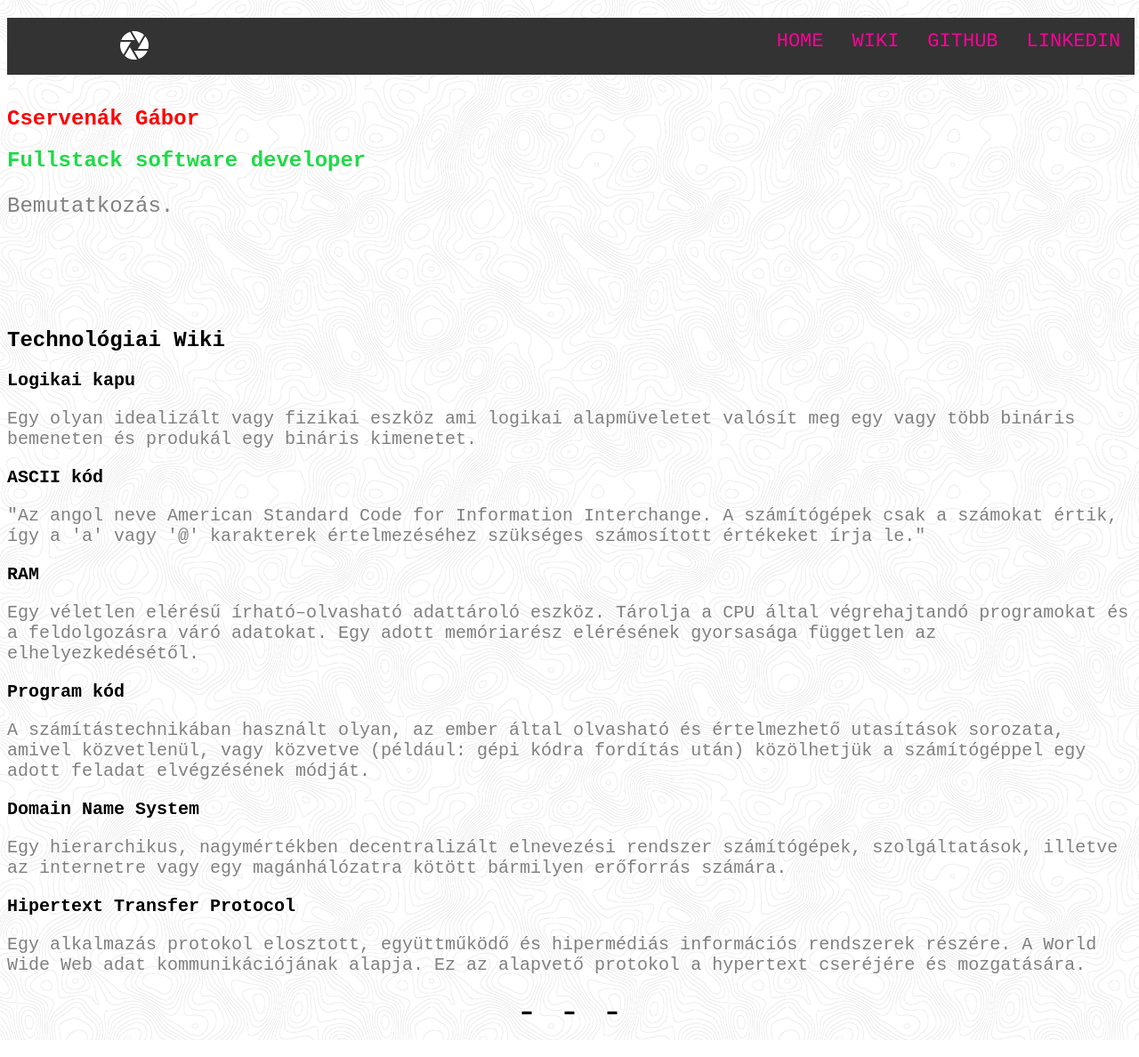
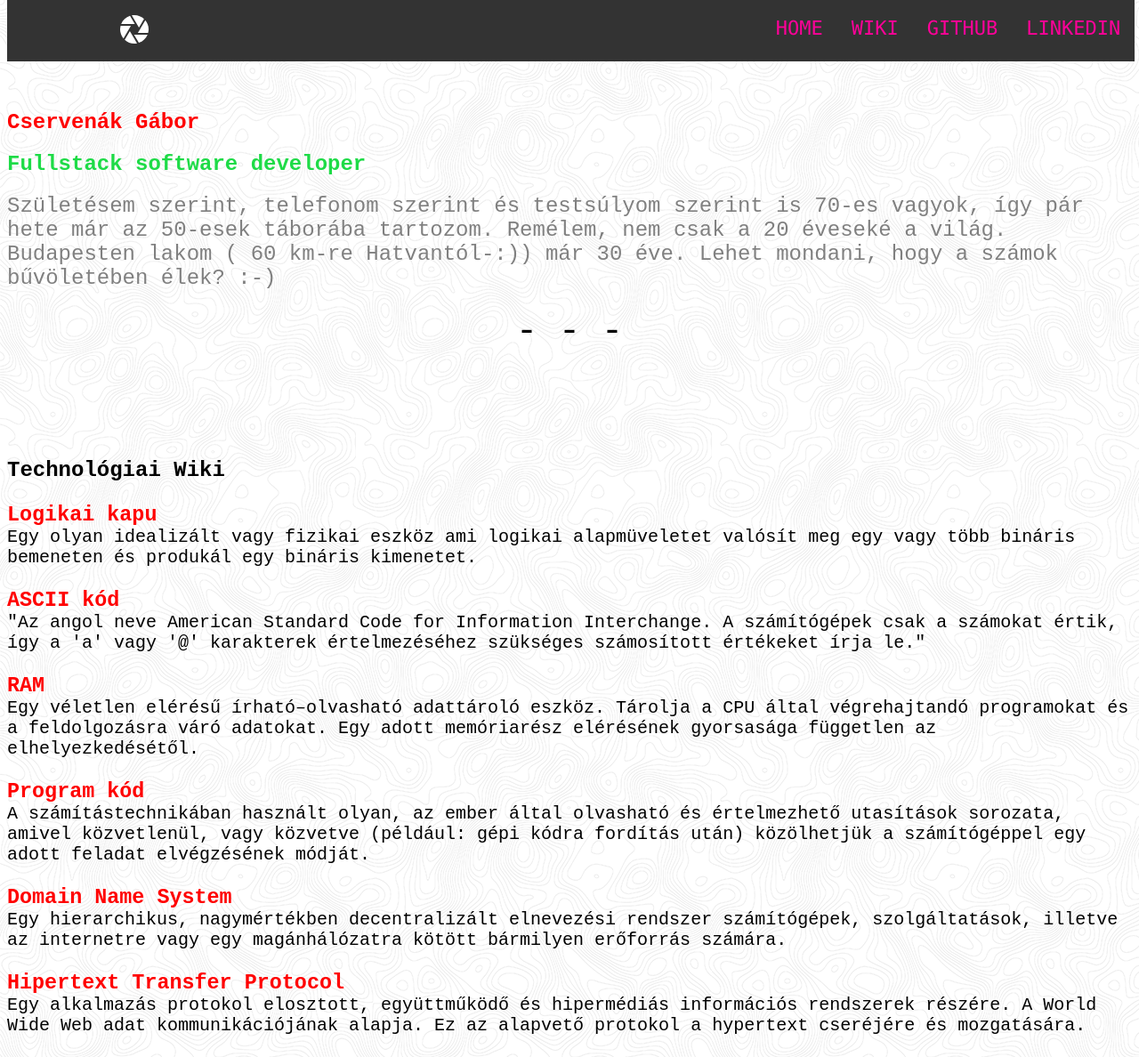
Before and after one commit to gaborsport/-MyFirstWebpage, a plain HTML site: page index.html in a window 1280 px wide. Shown: the whole page at 89% size. Drawn offline with Linux system fonts and the light colour scheme.

Commit message:
2020.11.05.

```diff
--- a/index.html
+++ b/index.html
@@ -29,36 +29,46 @@
 
             <h1 class="NeCsusszBe">Cservenák Gábor</h1>
             <h2 style="color:rgb(30, 219, 71)">Fullstack software developer</h2>
-            <p>Bemutatkozás.</p>
+            <p>Születésem szerint, telefonom szerint és testsúlyom szerint is 70-es vagyok, így pár hete már az 50-esek táborába tartozom.
+                Remélem, nem csak a 20 éveseké a világ. Budapesten lakom ( 60 km-re Hatvantól-:)) már 30 éve.
+                Lehet mondani, hogy a számok bűvöletében élek? :-)
+                </p>
             <a id="wiki"></a>
+            <div class="separator">- - -</div>
             <h2 class="NeCsusszBe">Technológiai Wiki</h2>
             <article>
-                <header>Logikai kapu
+                <header>
+                    <h1>Logikai kapu</h1>
                     <p>
                         Egy olyan idealizált vagy fizikai eszköz ami logikai alapmüveletet valósít meg egy vagy több
                         bináris bemeneten és produkál egy bináris kimenetet.
                     </p>
                 </header>
-                <header>ASCII kód
+                <header>
+                    <h1>ASCII kód</h1>
                     <p>"Az angol neve American Standard Code for Information Interchange. A számítógépek csak a számokat
                         értik, így a 'a' vagy '@' karakterek értelmezéséhez szükséges számosított értékeket írja le."
                     </p>
                 </header>
-                <header>RAM
+                <header>
+                    <h1>RAM</h1>
                     <p> Egy véletlen elérésű írható–olvasható adattároló eszköz. Tárolja a CPU által végrehajtandó
                         programokat és a feldolgozásra váró adatokat. Egy adott memóriarész elérésének gyorsasága
                         független az elhelyezkedésétől.</p>
                 </header>
-                <header>Program kód
+                <header>
+                    <h1>Program kód</h1>
                     <p>A számítástechnikában használt olyan, az ember által olvasható és értelmezhető utasítások
                         sorozata, amivel közvetlenül, vagy közvetve (például: gépi kódra fordítás után) közölhetjük a
                         számítógéppel egy adott feladat elvégzésének módját.</p>
                 </header>
-                <header>Domain Name System
+                <header>
+                    <h1>Domain Name System</h1>
                     <p>Egy hierarchikus, nagymértékben decentralizált elnevezési rendszer számítógépek, szolgáltatások,
                         illetve az internetre vagy egy magánhálózatra kötött bármilyen erőforrás számára.</p>
                 </header>
-                <header>Hipertext Transfer Protocol
+                <header>
+                    <h1>Hipertext Transfer Protocol</h1>
                     <p>Egy alkalmazás protokol elosztott, együttműködő és hipermédiás információs rendszerek részére. A
                         World Wide Web adat kommunikációjának alapja. Ez az alapvető protokol a hypertext cseréjére és
                         mozgatására.</p>
@@ -67,7 +77,7 @@
         </section>
 
 
-        <div class="separator">- - -</div>
+
 
 
 </body>
--- a/style.css
+++ b/style.css
@@ -25,13 +25,13 @@ ul {
     color:#ff0099;
     text-align: center;
     height: 50px;
-    padding: 14px 16px 0px;
+    padding: 20px 16px 0 16px;
     text-decoration: none;
     font-size: 22px;
     text-transform: uppercase;
   }
 
-}
+}/* foglalkozás név beállítás*/
   li a {
     display: block;
     color: rgb(36, 219, 19);
@@ -39,31 +39,35 @@ ul {
     padding: 100px 16px;
     text-decoration: none;
   }
-
+  /*fejléc kurzor rámozgatás beállításai*/
   li a:hover {
     background-color: #111;
 
     color: white;
   }
-
+/*Nevem és meghatározások címei beállítások*/
 h1 {
     color: red;
+    margin: 24px 0 0 0;
 }
+/*leírás beállítások*/
 p {
     color: grey;
     font-size: 24px;
+    margin:  0 0 24px 0;
 }
 #logo {
     position: absolute;
-    padding: 15px 10%;
+    padding: 18px 10%;
 
 }
-/* nav barra definiciok*/
+/* nav beállítások*/
 .fejlec {
+  margin-top: -25px;
   position: fixed;
   z-index: 1;
   background-color: #333333;
-  font-family: 'Hind Vadodara', Courier, monospace;
+  font-family: "Consolas", Monaco, monospace;
   width: 99%;
   padding: 0 0%;
 }
@@ -75,14 +79,14 @@ p {
 
 header {
   font-size: 20px;
-  font-family: "Times New Roman"
+  font-family: "Courier New", Courier, monospace;
   color: red;
   font-weight: bold;
 }
 header p {
   font-size: 20px;
-  font-family: "Times New Roman"
-  color: red;
+  font-family: "Courier New", Courier, monospace;
+  color: black;
   font-weight: normal;
 }
 
```
